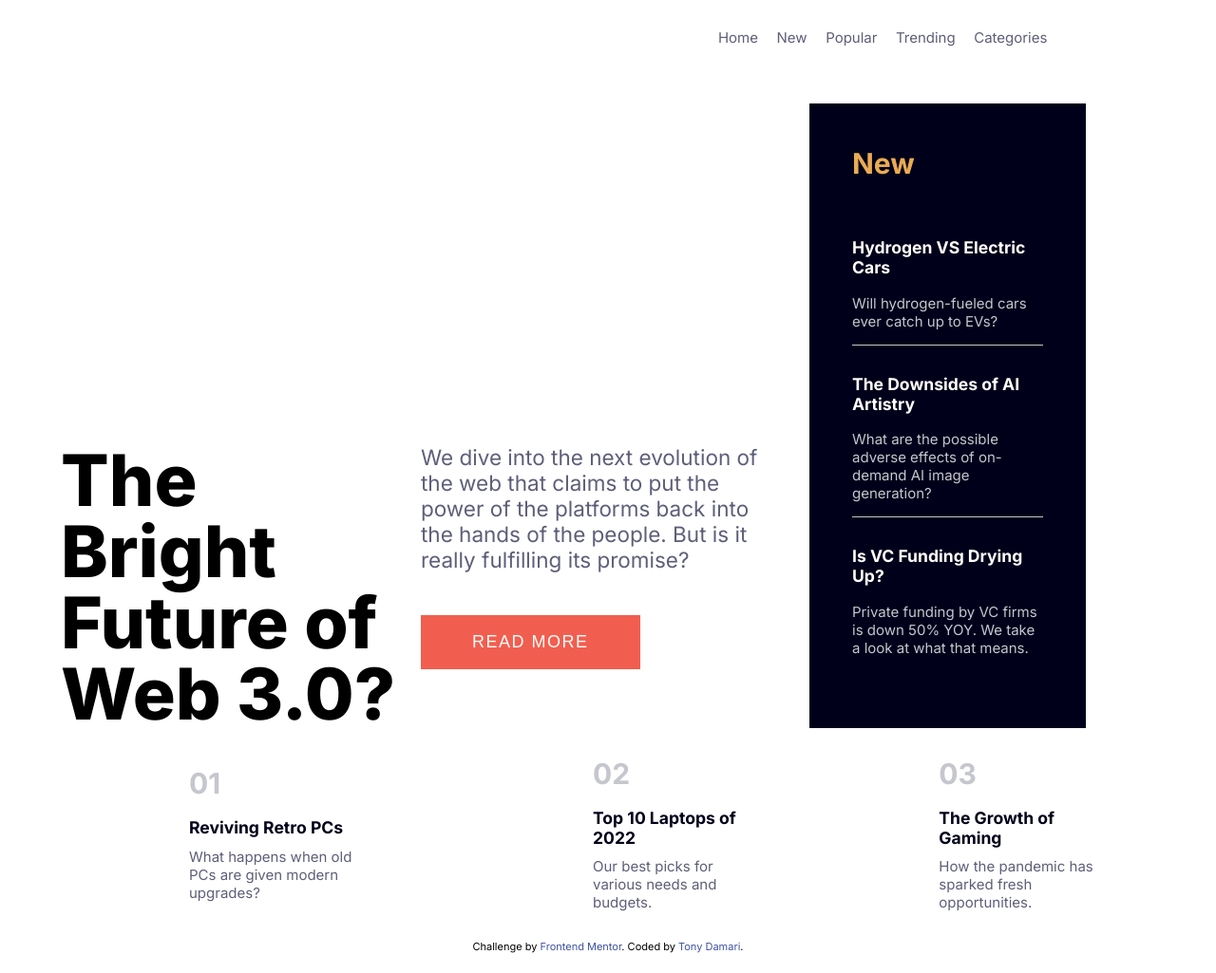
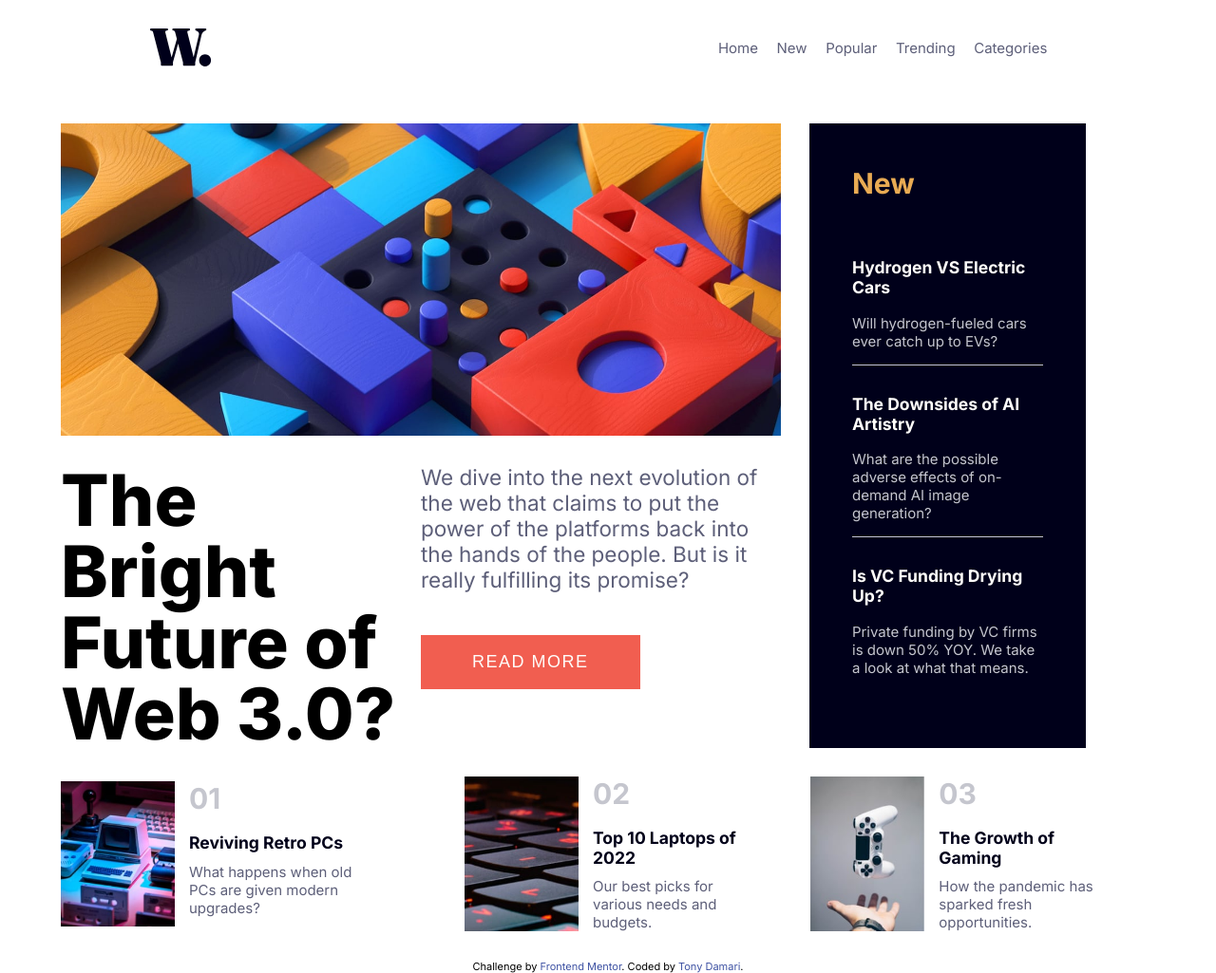
Before and after one commit to TonyDamari/news-homepage, a plain HTML site: page index.html in a window 1280 px wide. Shown: the whole page at 95% size. Before the commit the page ends 1004 px from the top, so only its background shows below. Drawn offline with Linux system fonts and the light colour scheme; the site is published under a folder, as on GitHub Pages, so addresses that start at the root find nothing.

Commit message:
fixed images not showing issue

```diff
--- a/index.html
+++ b/index.html
@@ -27,10 +27,10 @@
     </head>
     <body>
         <header>
-            <img src="/assets/images/logo.svg" alt="" class="logo" />
+            <img src="./assets/images/logo.svg" alt="" class="logo" />
             <nav class="navbar">
                 <img
-                    src="/assets/images/icon-menu.svg"
+                    src="./assets/images/icon-menu.svg"
                     alt=""
                     id="mobile-menu"
                 />
@@ -56,7 +56,7 @@
         </header>
         <main>
             <section class="hero">
-                <!-- <img src="/assets/images/image-web-3-desktop.jpg" alt="" class="hero-img" /> -->
+
                 <div class="hero-img"></div>
                 <div class="hero-text">
                     <h1>The Bright Future of Web 3.0?</h1>
@@ -94,7 +94,7 @@
             </aside>
             <section class="cols">
                 <div class="col">
-                    <img src="/assets/images/image-retro-pcs.jpg" alt="" />
+                    <img src="./assets/images/image-retro-pcs.jpg" alt="" />
                     <div class="col-text">
                         <span class="number">01</span>
                         <h3>Reviving Retro PCs</h3>
@@ -104,7 +104,7 @@
                     </div>
                 </div>
                 <div class="col">
-                    <img src="/assets/images/image-top-laptops.jpg" alt="" />
+                    <img src="./assets/images/image-top-laptops.jpg" alt="" />
                     <div class="col-text">
                         <span class="number">02</span>
                         <h3>Top 10 Laptops of 2022</h3>
@@ -112,7 +112,7 @@
                     </div>
                 </div>
                 <div class="col">
-                    <img src="/assets/images/image-gaming-growth.jpg" alt="" />
+                    <img src="./assets/images/image-gaming-growth.jpg" alt="" />
                     <div class="col-text">
                         <span class="number"> 03</span>
                         <h3>The Growth of Gaming</h3>
--- a/styles/style.scss
+++ b/styles/style.scss
@@ -127,14 +127,14 @@ main {
         }
 
         .hero-img {
-            background: url(/assets/images/image-web-3-desktop.jpg);
+            background: url(../assets/images/image-web-3-desktop.jpg);
             background-size: cover;
             background-repeat: no-repeat;
             width: 100%;
             height: 50%;
 
             @media (max-width: 760px) {
-                background: url(/assets/images/image-web-3-mobile.jpg);
+                background: url(../assets/images/image-web-3-mobile.jpg);
                 background-size: 100%;
                 background-repeat: no-repeat;
                 height: 15em;
```
Also changed, not shown: styles/style.css, 1 other file.
